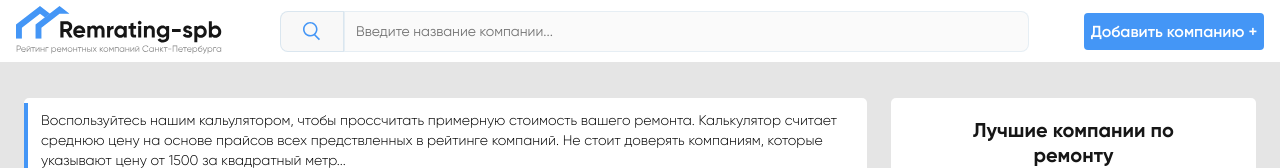
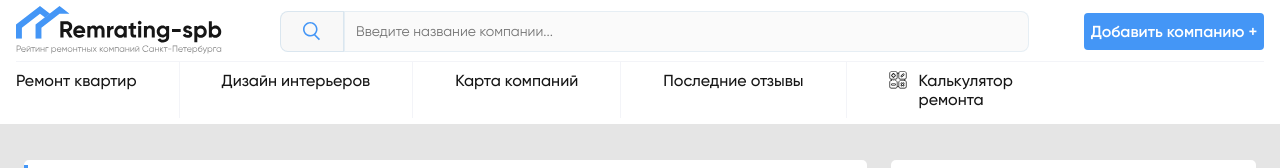
Before and after one commit to nosdmitry/rbt-calc, a website built with webpack: page src/index.html in a window 1280 px wide. Shown: the top 168 px of the page. Built offline with nearby package versions, Linux system fonts and the light colour scheme.

Commit message:
Feature: dedsctop menu

```diff
--- a/src/blocks/menu/menu.scss
+++ b/src/blocks/menu/menu.scss
@@ -59,3 +59,42 @@
     }
   }
 }
+
+@media (min-width: 1024px) {
+  .menu {
+    grid-column: span 3;
+    max-width: 100%;
+    margin: 0;
+    padding: 0;
+    position: inherit;
+    flex-direction: row;
+    margin-top: 5px;
+    border-top: 1px solid #F3F4F8;
+    &__logo, &__close-button, &__add-company-button {
+      display: none;
+    }
+    &__item {
+      padding: 9px 42px 9px 42px;
+      border: none;
+      border-right: 1px solid #F3F4F8;
+      &:first-of-type {
+        padding-left: 0;
+        border-left: none;
+      }
+      &:last-of-type {
+        padding-right: 0;
+        border-right: none;
+      }
+
+      // border-top: 1px solid #F3F4F8;
+      // border-left: 1px solid #F3F4F8;
+      // :last-of-type {
+      //   border-right: 1px solid #F3F4F8;
+      // }
+    }
+    &__link {
+      display: flex;
+      flex-direction: row;
+    }
+  }
+}
```
